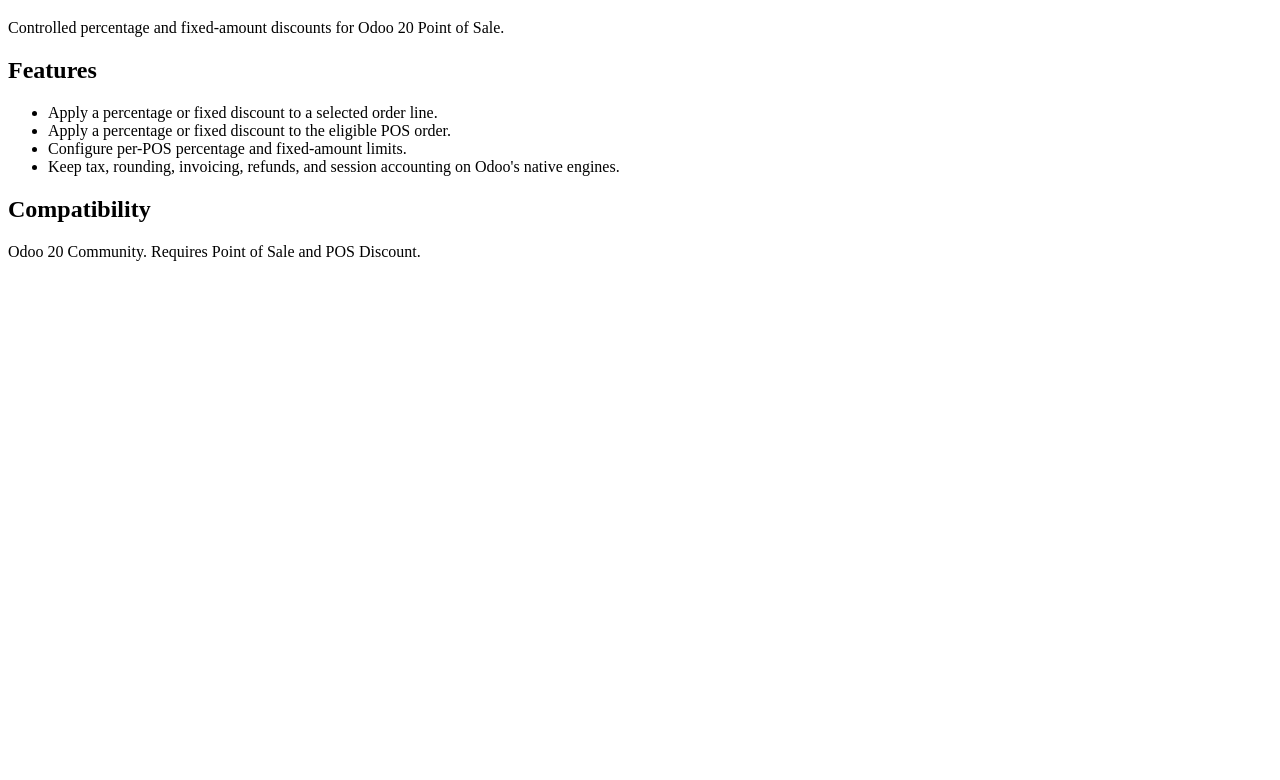
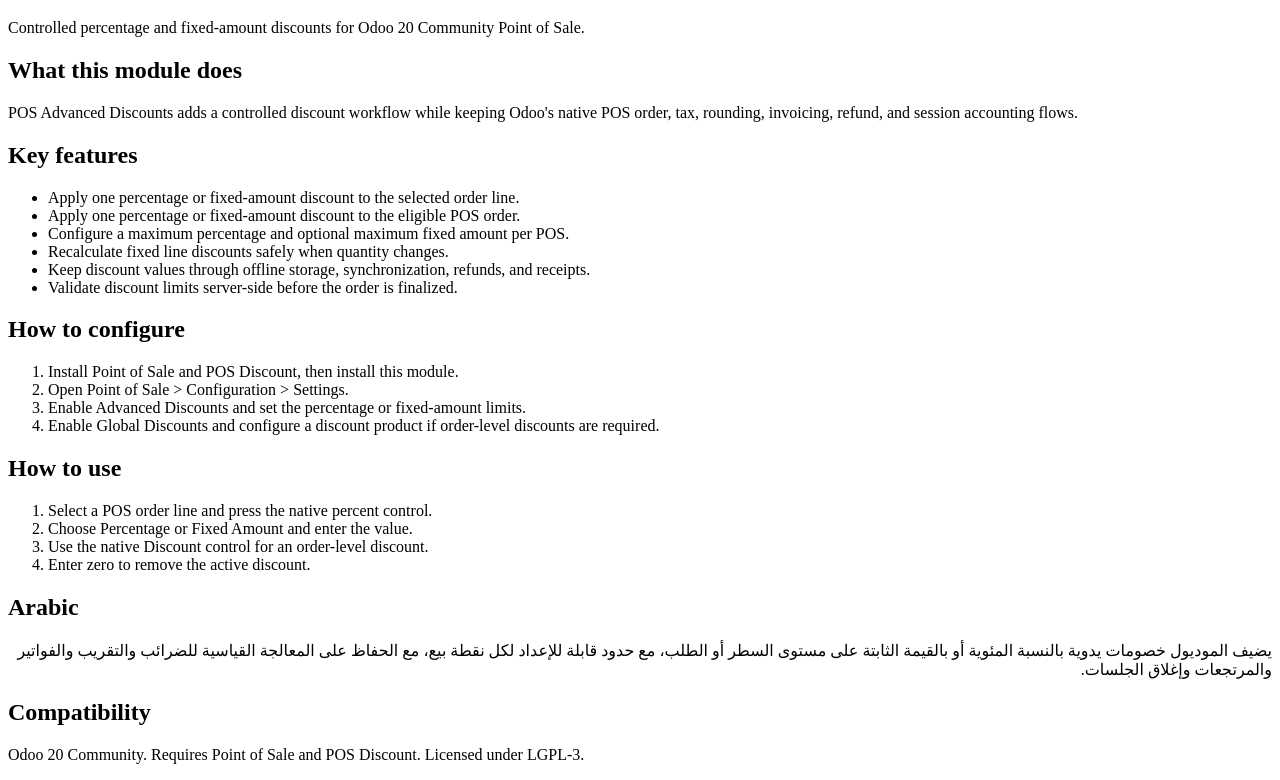
Before and after one commit to FlousFlow/ff_pos_advanced_discounts, a plain HTML site: page ff_pos_advanced_discounts/static/description/index.html in a window 1280 px wide. Shown: the part 61-841 px from the top of the page. Before the commit the page ends 800 px from the top, so only its background shows below. Drawn offline with Linux system fonts and the light colour scheme.

Commit message:
Add Odoo Apps cover and complete module description

```diff
--- a/ff_pos_advanced_discounts/static/description/index.html
+++ b/ff_pos_advanced_discounts/static/description/index.html
@@ -2,19 +2,54 @@
 <html lang="en">
 <head>
     <meta charset="utf-8">
-    <title>POS Advanced Discounts</title>
+    <meta name="viewport" content="width=device-width, initial-scale=1">
+    <title>POS Advanced Discounts | Odoo 20</title>
 </head>
 <body>
     <h1>POS Advanced Discounts</h1>
-    <p>Controlled percentage and fixed-amount discounts for Odoo 20 Point of Sale.</p>
-    <h2>Features</h2>
+    <p>Controlled percentage and fixed-amount discounts for Odoo 20 Community Point of Sale.</p>
+
+    <h2>What this module does</h2>
+    <p>
+        POS Advanced Discounts adds a controlled discount workflow while keeping
+        Odoo's native POS order, tax, rounding, invoicing, refund, and session
+        accounting flows.
+    </p>
+
+    <h2>Key features</h2>
     <ul>
-        <li>Apply a percentage or fixed discount to a selected order line.</li>
-        <li>Apply a percentage or fixed discount to the eligible POS order.</li>
-        <li>Configure per-POS percentage and fixed-amount limits.</li>
-        <li>Keep tax, rounding, invoicing, refunds, and session accounting on Odoo's native engines.</li>
+        <li>Apply one percentage or fixed-amount discount to the selected order line.</li>
+        <li>Apply one percentage or fixed-amount discount to the eligible POS order.</li>
+        <li>Configure a maximum percentage and optional maximum fixed amount per POS.</li>
+        <li>Recalculate fixed line discounts safely when quantity changes.</li>
+        <li>Keep discount values through offline storage, synchronization, refunds, and receipts.</li>
+        <li>Validate discount limits server-side before the order is finalized.</li>
     </ul>
+
+    <h2>How to configure</h2>
+    <ol>
+        <li>Install Point of Sale and POS Discount, then install this module.</li>
+        <li>Open Point of Sale &gt; Configuration &gt; Settings.</li>
+        <li>Enable Advanced Discounts and set the percentage or fixed-amount limits.</li>
+        <li>Enable Global Discounts and configure a discount product if order-level discounts are required.</li>
+    </ol>
+
+    <h2>How to use</h2>
+    <ol>
+        <li>Select a POS order line and press the native percent control.</li>
+        <li>Choose Percentage or Fixed Amount and enter the value.</li>
+        <li>Use the native Discount control for an order-level discount.</li>
+        <li>Enter zero to remove the active discount.</li>
+    </ol>
+
+    <h2>Arabic</h2>
+    <p dir="rtl">
+        يضيف الموديول خصومات يدوية بالنسبة المئوية أو بالقيمة الثابتة على مستوى
+        السطر أو الطلب، مع حدود قابلة للإعداد لكل نقطة بيع، مع الحفاظ على
+        المعالجة القياسية للضرائب والتقريب والفواتير والمرتجعات وإغلاق الجلسات.
+    </p>
+
     <h2>Compatibility</h2>
-    <p>Odoo 20 Community. Requires Point of Sale and POS Discount.</p>
+    <p>Odoo 20 Community. Requires Point of Sale and POS Discount. Licensed under LGPL-3.</p>
 </body>
 </html>
```
Also changed, not shown: ff_pos_advanced_discounts/static/description/cover.jpg (added), 1 other file.
